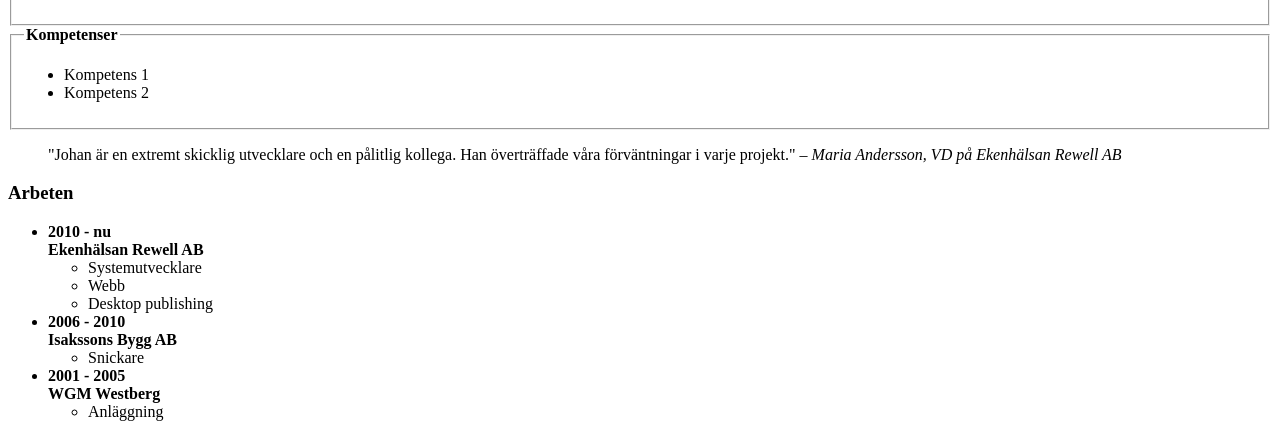
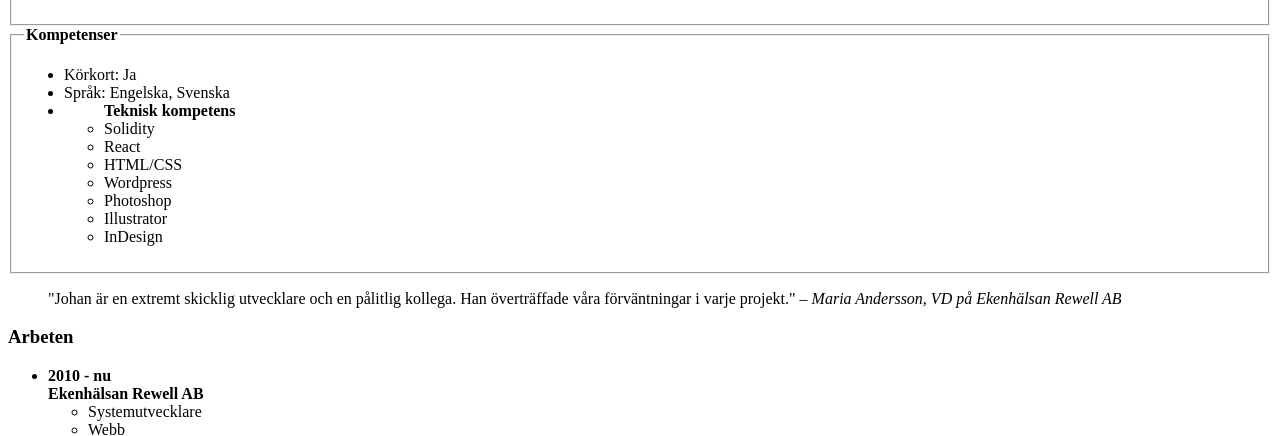
Before and after one commit to JoooooMei/CV-HTML, a plain HTML site: page index.html in a window 1280 px wide. Shown: the part 740-1176 px from the top of the page. Drawn offline with Linux system fonts and the light colour scheme.

Commit message:
Lagt till kompetenser

```diff
--- a/index.html
+++ b/index.html
@@ -59,10 +59,36 @@
                     <legend><strong>Kompetenser</strong></legend>
                     <ul>
                         <li>
-                            Kompetens 1
+                            Körkort: Ja
                         </li>
                         <li>
-                            Kompetens 2
+                            Språk: Engelska, Svenska
+                        </li>
+                        <li>
+                            <ul>
+                                <strong>Teknisk kompetens</strong>
+                                <li>
+                                    Solidity
+                                </li>
+                                <li>
+                                    React
+                                </li>
+                                <li>
+                                    HTML/CSS
+                                </li>
+                                <li>
+                                    Wordpress
+                                </li>
+                                <li>
+                                    Photoshop
+                                </li>
+                                <li>
+                                    Illustrator
+                                </li>
+                                <li>
+                                    InDesign
+                                </li>
+                            </ul>
                         </li>
                     </ul>
                 </fieldset>
```
